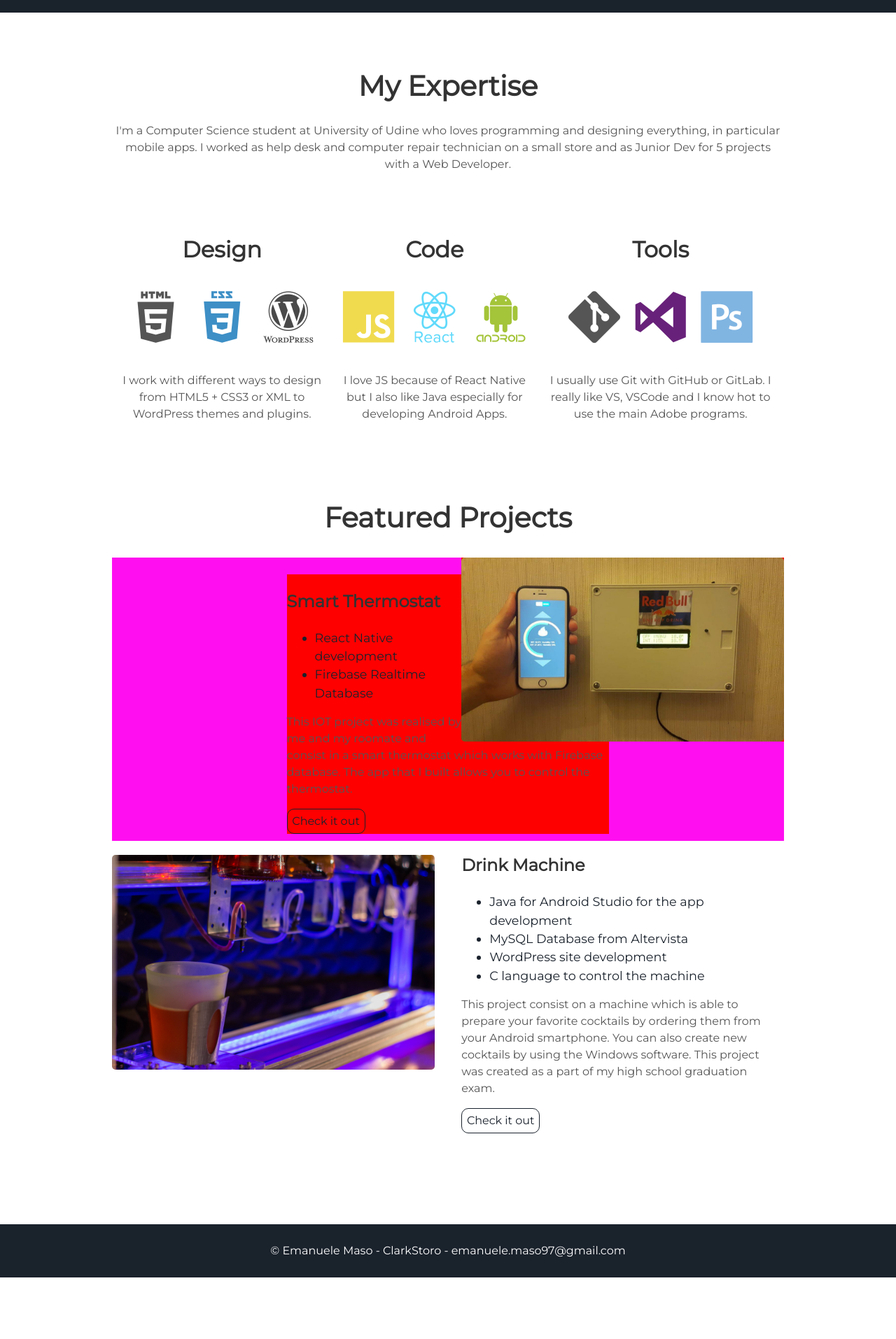
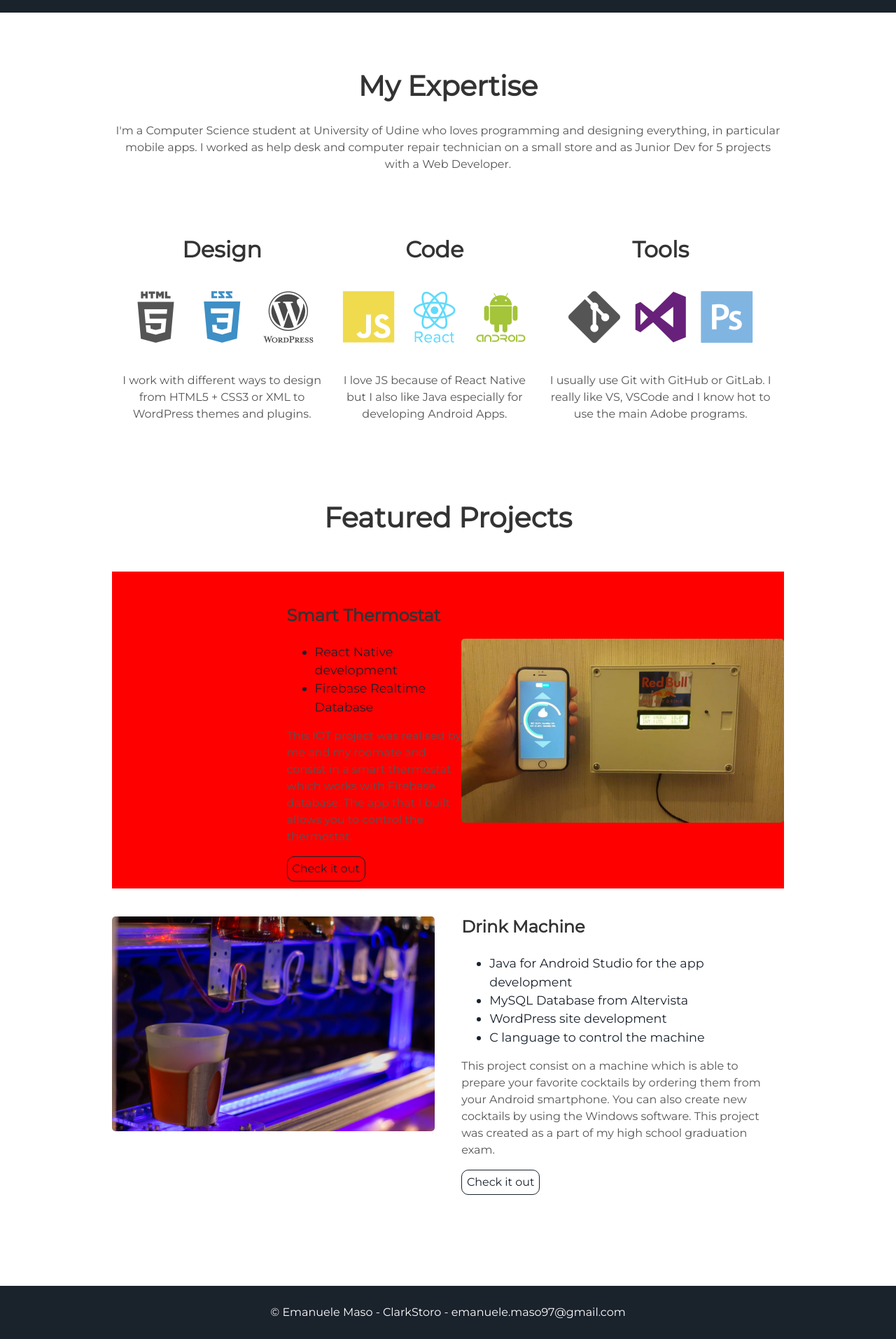
Before and after one commit to ClarkStoro/clarkstoro.github.io, a Jekyll site: the page built from index.html, in a window 1280 px wide. Shown: the part 882-2796 px from the top of the page at 70% size. Built offline with Jekyll 4.4.1, drawn with Linux system fonts in a browser that asks for light colours; before the commit the page ends 2708 px from its top, so only the background shows below that.

Commit message:
Update projects.html

```diff
--- a/_includes/projects.html
+++ b/_includes/projects.html
@@ -1,8 +1,8 @@
 <div class="user-details">
   <h1> Featured Projects </h1>
 </div>
-<div class="user-projects" style="margin: 0 auto; background-color: #ff0ff0">
-  <div class="images-right" style="margin: 0 auto; text-align:center; background-color: #ff0000">
+<div class="user-projects" style="background-color: #ff0000">
+  <div class="images-right" style="margin-top: 10%; background-color: #ff0000">
     <img alt="Smart Thermostat" src="{{ "/assets/img/SmartThermostat.jpg" | prepend: site.baseurl }}" />
   </div>
   <div class="contents" style="margin: 0 auto; background-color: #ff0000">
```
